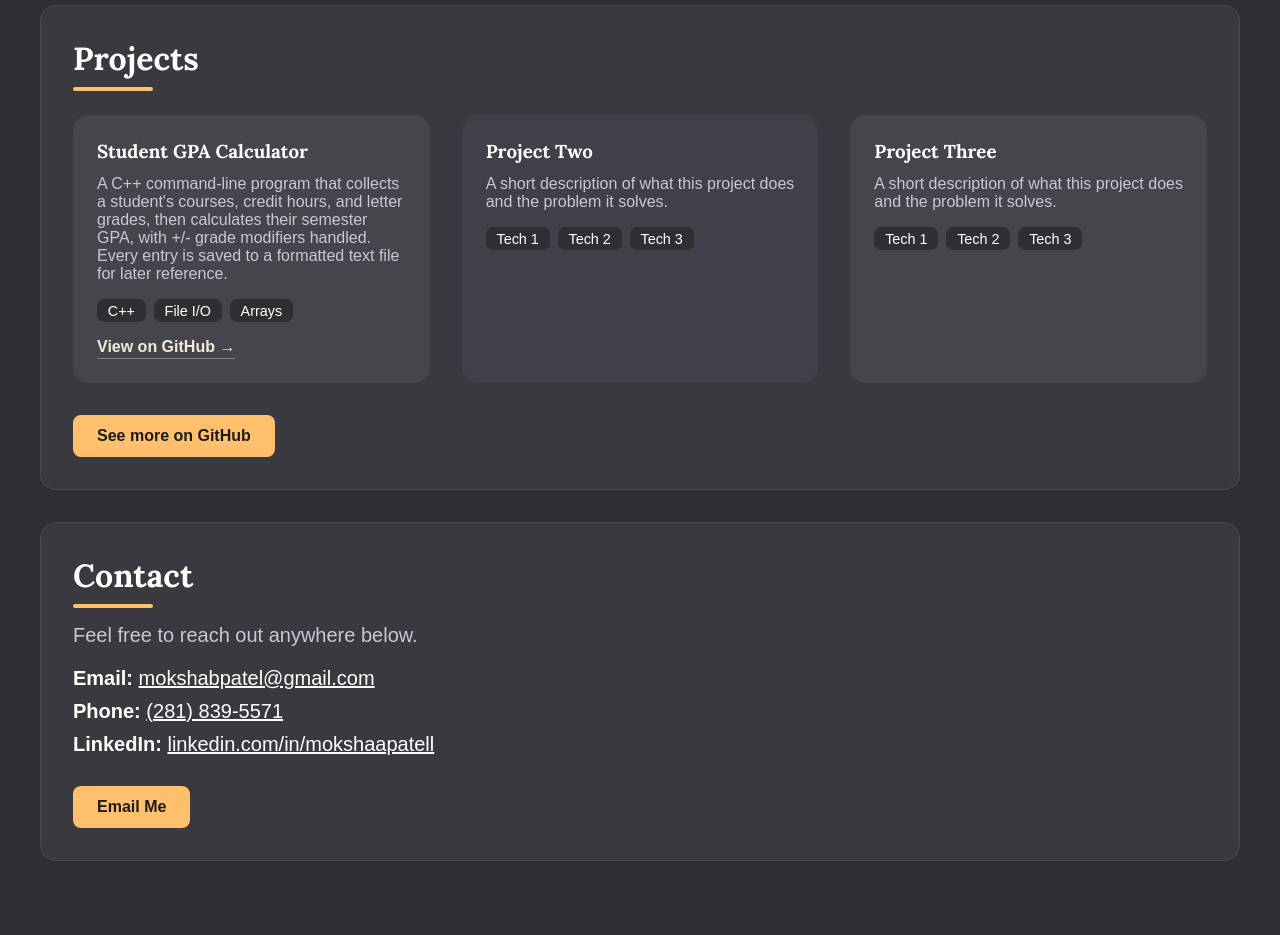
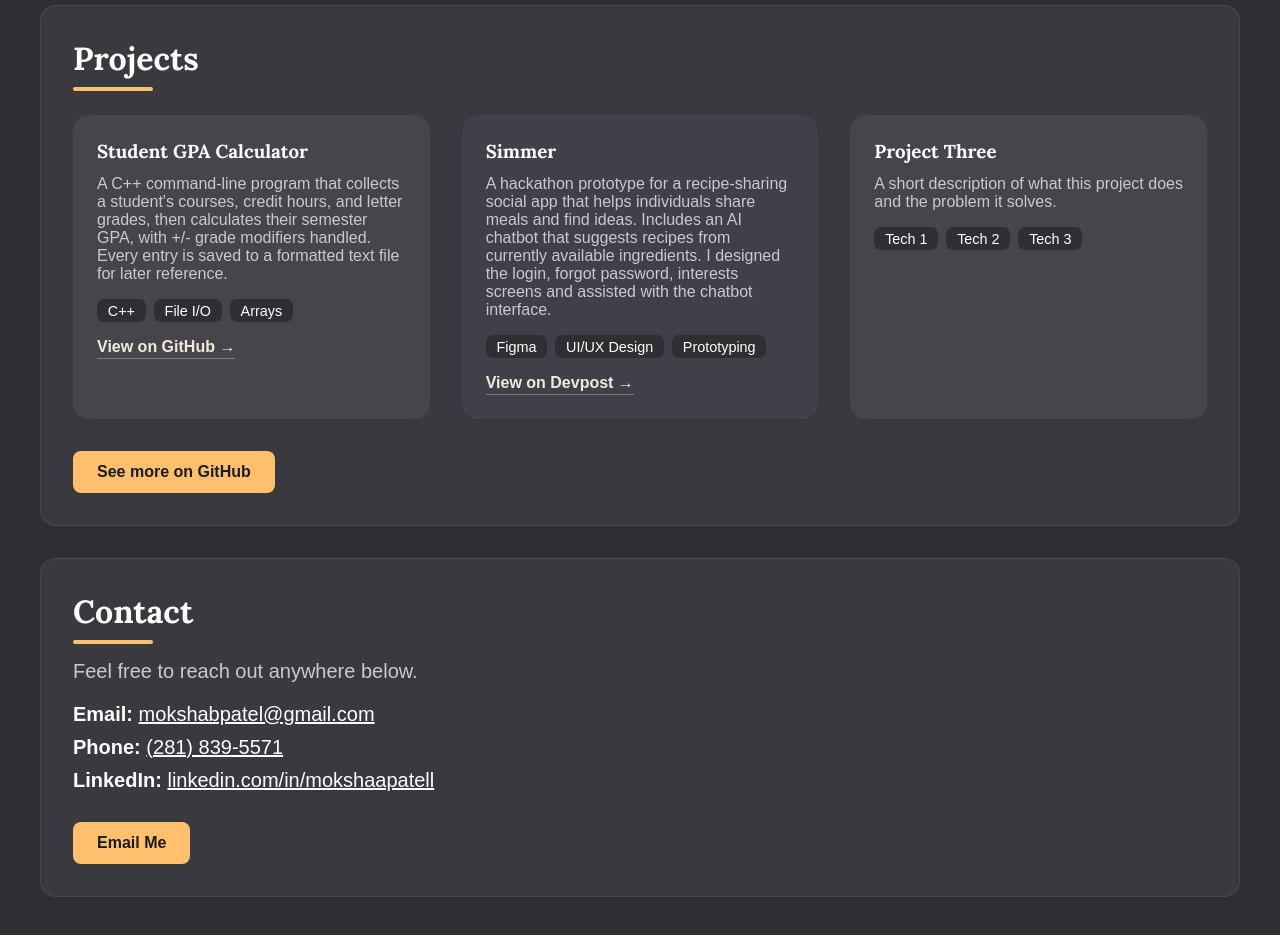
Before and after one commit to moksha515/personal-website, a plain HTML site: page index.html in a window 1280 px wide. Shown: the part 1020-1955 px from the top of the page. Before the commit the page ends 1929 px from the top, so only its background shows below. Drawn offline with Linux system fonts and the light colour scheme; a web font is replaced by a local one.

Commit message:
Added project #2 description, stack, link

```diff
--- a/index.html
+++ b/index.html
@@ -66,13 +66,14 @@
             </article>
 
             <article class="project-card">
-                <h3>Project Two</h3>
-                <p>A short description of what this project does and the problem it solves.</p>
+                <h3>Simmer</h3>
+                <p>A hackathon prototype for a recipe-sharing social app that helps individuals share meals and find ideas. Includes an AI chatbot that suggests recipes from currently available ingredients. I designed the login, forgot password, interests screens and assisted with the chatbot interface.</p>
                 <ul class="tech-list">
-                    <li>Tech 1</li>
-                    <li>Tech 2</li>
-                    <li>Tech 3</li>
+                    <li>Figma</li>
+                    <li>UI/UX Design</li>
+                    <li>Prototyping</li>
                 </ul>
+                <a href="https://devpost.com/software/simmer-j98min" target="_blank" class="card-link">View on Devpost &rarr;</a>
             </article>
 
             <article class="project-card">
```
